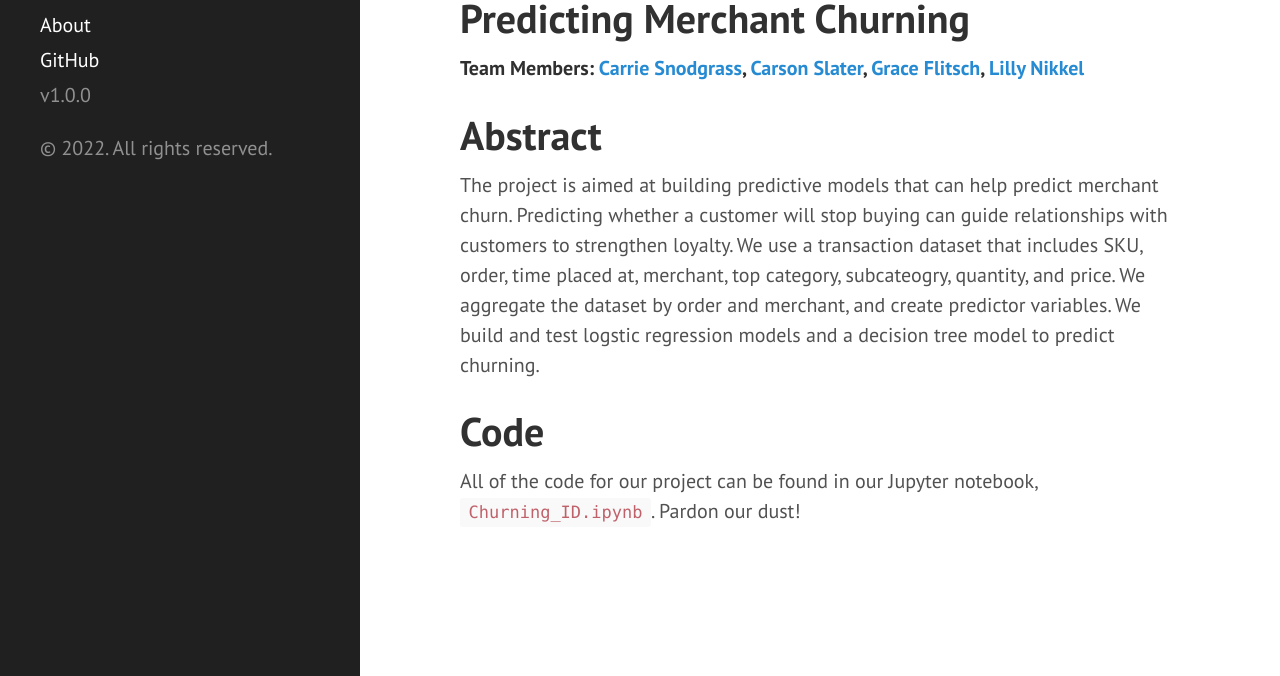
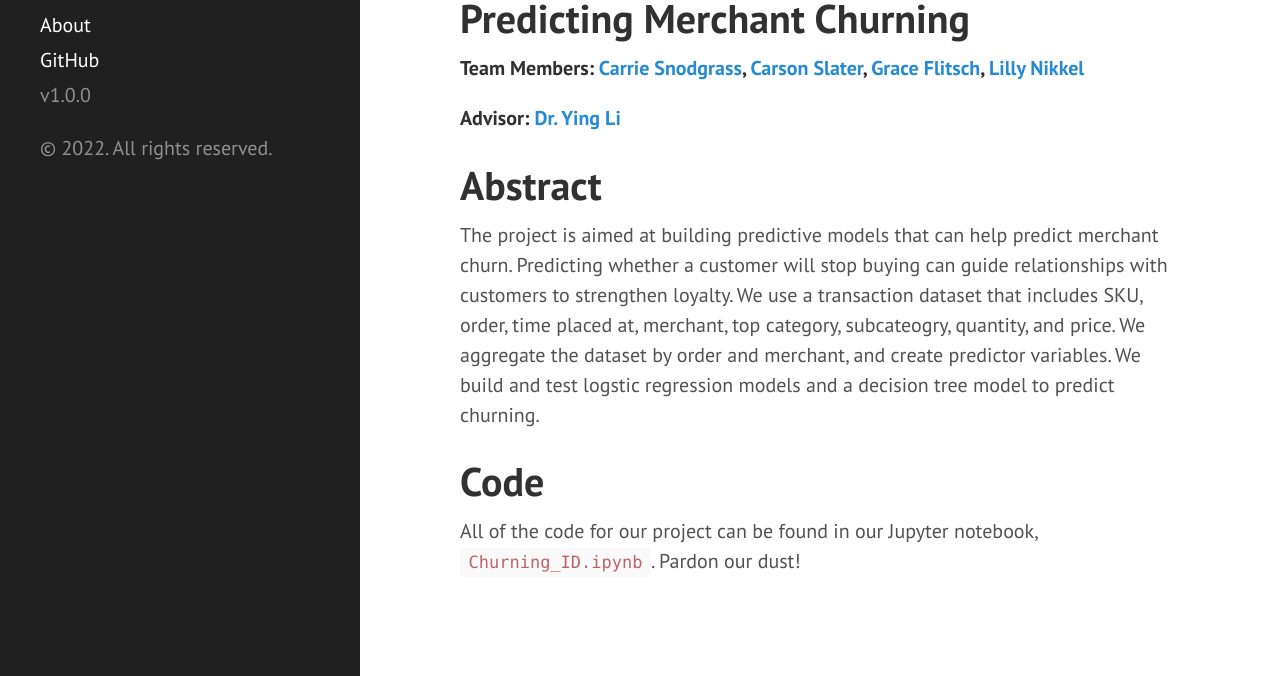
Before and after one commit to datasciencelifecycle/math493_fall2022, a Jekyll site: the page built from index.md, in a window 1280 px wide and 1090 px high. Shown: the part 414-1090 px from the top of the window. Built offline with Jekyll 4.4.1, drawn with Linux system fonts in a browser that asks for light colours; the list of posts is cut into pages by our own code.

Commit message:
adding advisor

```diff
--- a/index.md
+++ b/index.md
@@ -8,6 +8,8 @@ layout: default
 
 **Team Members: [Carrie Snodgrass](https://www.linkedin.com/in/carrie-snodgrass-9b53891a1/), [Carson Slater](https://www.linkedin.com/in/carsonslateratwheaton/), [Grace Flitsch](https://www.linkedin.com/in/grace-flitsch/), [Lilly Nikkel](https://www.linkedin.com/in/lillynikkel/)**
 
+**Advisor: [Dr. Ying Li](https://www.linkedin.com/in/yingli7/)**
+
 # Abstract
 
 The project is aimed at building predictive models that can help predict merchant churn. Predicting whether a customer will stop buying can guide relationships with customers to strengthen loyalty. We use a transaction dataset that includes SKU, order, time placed at, merchant, top category, subcateogry, quantity, and price. We aggregate the dataset by order and merchant, and create predictor variables. We build and test logstic regression models and a decision tree model to predict churning.
```
